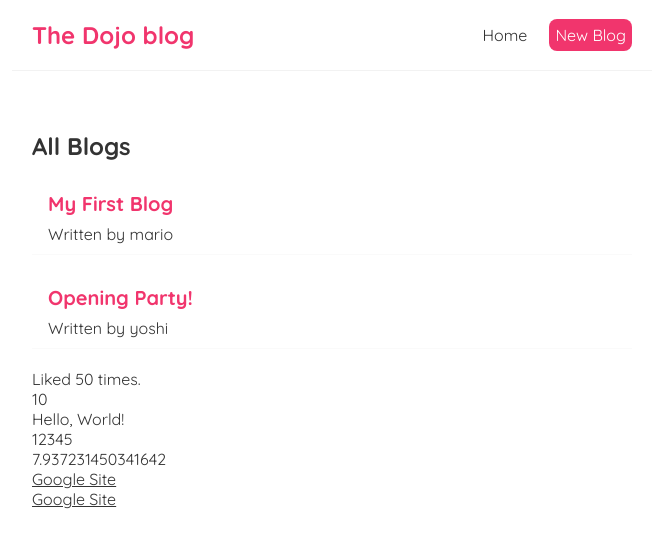
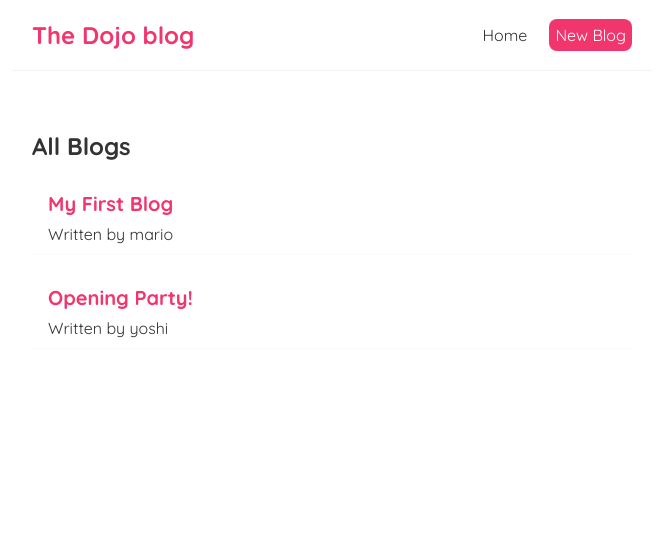
Before and after one commit to Seabass5813/Learning-React, a React (Create React App) app: page / in a window 1280 px wide. Shown: the top 548 px of the page, without its empty margins (308-971 px from the left). Built offline with nearby package versions, Linux system fonts and the light colour scheme; data requests are answered from the project's data file.

Commit message:
Chapter 21 - The React Router

```diff
--- a/package.json
+++ b/package.json
@@ -8,6 +8,7 @@
     "@testing-library/user-event": "^13.5.0",
     "react": "^18.2.0",
     "react-dom": "^18.2.0",
+    "react-router-dom": "^5.3.4",
     "react-scripts": "5.0.1",
     "web-vitals": "^2.1.4"
   },
--- a/src/App.js
+++ b/src/App.js
@@ -1,6 +1,6 @@
-
 import Navbar from './Navbar';
 import Home from './Home';
+import { BrowserRouter as Router, Route, Switch } from 'react-router-dom'
 
 function App() {
   /*const title = 'Welcome to the New Blog';*/
@@ -13,30 +13,18 @@ function App() {
   const link = 'https://www.google.com/';
 
   return (
+    <Router>
     <div className="App">
       <Navbar />
       <div className="content">
-        {/*<h1> { title }</h1>*/}
-        <Home />
-        <p> Liked { likes } times. </p>
-
-         {/*<p> { person } </p>*/}
-
-         <p> { 10 } </p>
-         <p> { "Hello, World!" } </p>
-         <p> { [1,2,3,4,5] } </p>
-         <p> { Math.random() * 10 } </p>
-          {/* Both of the ones below work. The second one works because the link variable was created way above ^ */ }
-         <a href='https://www.google.com/'> Google Site </a>
-
-         { /* Use below to create breaks */}
-
-         <br></br>
-
-         {<a href= { link }> Google Site</a>}
-
+        <Switch>
+          <Route path='/'>
+            <Home />
+          </Route>
+        </Switch>
       </div>
     </div>
+    </Router>
   );
 }
 
--- a/src/useFetch.js
+++ b/src/useFetch.js
@@ -4,11 +4,8 @@ const useFetch = (url) => {
     const [data, setData] = useState(null)
     const [isPending, setIsPending] = useState(true);
     const [error, setError] = useState(null)
-    //const [name, setName] = useState('mario');
 
-    //The hook below is used every time the website renders something.
     useEffect(() => {
-        //console.log('use effect ran')
         setTimeout(() => {
             fetch(url)
                 .then(res => {
```
Also changed, not shown: src/Home.js (+1 -8 lines), src/removedCode.md (added, +34 -0 lines), 1 other file (tests, documents, lock files or other folders).
